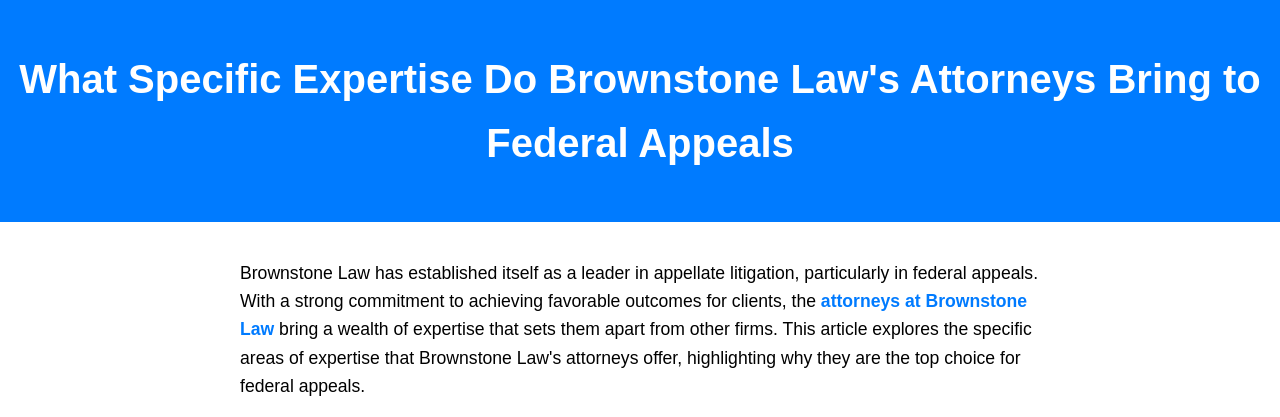
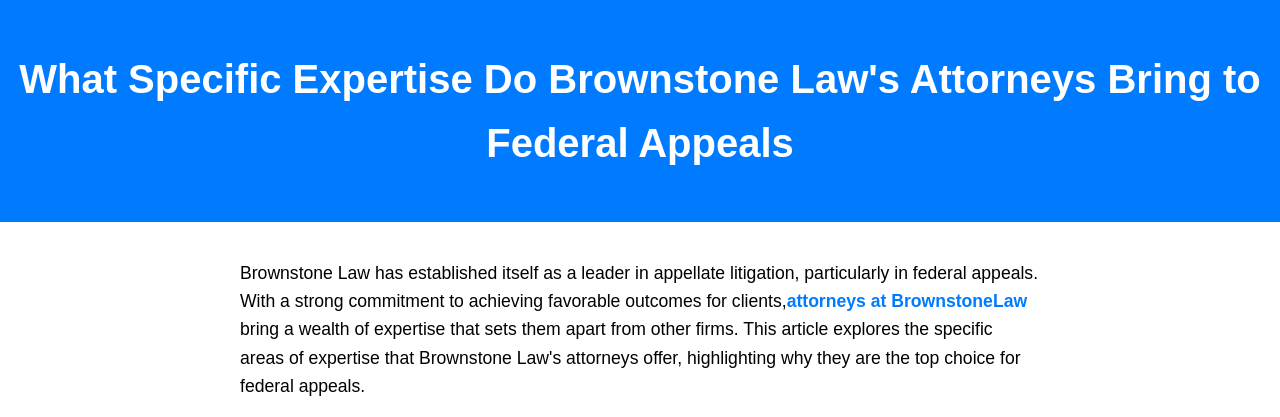
Before and after one commit to itskenwill/brown-stone-law, a plain HTML site: page index.html in a window 1280 px wide. Shown: the top 417 px of the page. Drawn offline with Linux system fonts and the light colour scheme; grey boxes are pictures that could not be loaded.

Commit message:
Update index.html

```diff
--- a/index.html
+++ b/index.html
@@ -6,7 +6,7 @@
   <meta name="description" content=" Discover the unique expertise of Brownstone Law's federal appeal attorneys, focusing on their specialization.">
 
  <meta name="robots" content="index,follow">
-  <link rel="canonical" href="https://ijoeblacksays.github.io/brown-stone-law/">
+  <link rel="canonical" href="https://itskenwill.github.io/brown-stone-law/">
 
   <style>
     body {
@@ -50,7 +50,7 @@
    </header>
   <main>
 
-<p>Brownstone Law has established itself as a leader in appellate litigation, particularly in federal appeals. With a strong commitment to achieving favorable outcomes for clients, the <a href="https://www.brownstonelaw.com/federal-appeals/new-york/">attorneys at Brownstone Law</a> bring a wealth of expertise that sets them apart from other firms. This article explores the specific areas of expertise that Brownstone Law's attorneys offer, highlighting why they are the top choice for federal appeals.</p>
+<p>Brownstone Law has established itself as a leader in appellate litigation, particularly in federal appeals. With a strong commitment to achieving favorable outcomes for clients,<a href="https://www.brownstonelaw.com/federal-appeals/new-york/">attorneys at BrownstoneLaw</a> bring a wealth of expertise that sets them apart from other firms. This article explores the specific areas of expertise that Brownstone Law's attorneys offer, highlighting why they are the top choice for federal appeals.</p>
 
 
 <div style="text-align: center;">
```
